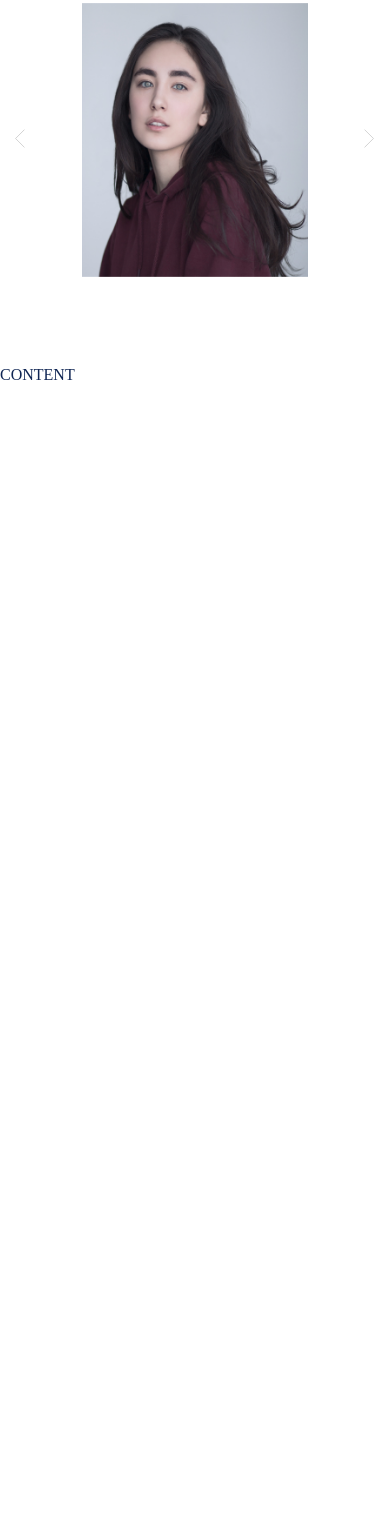
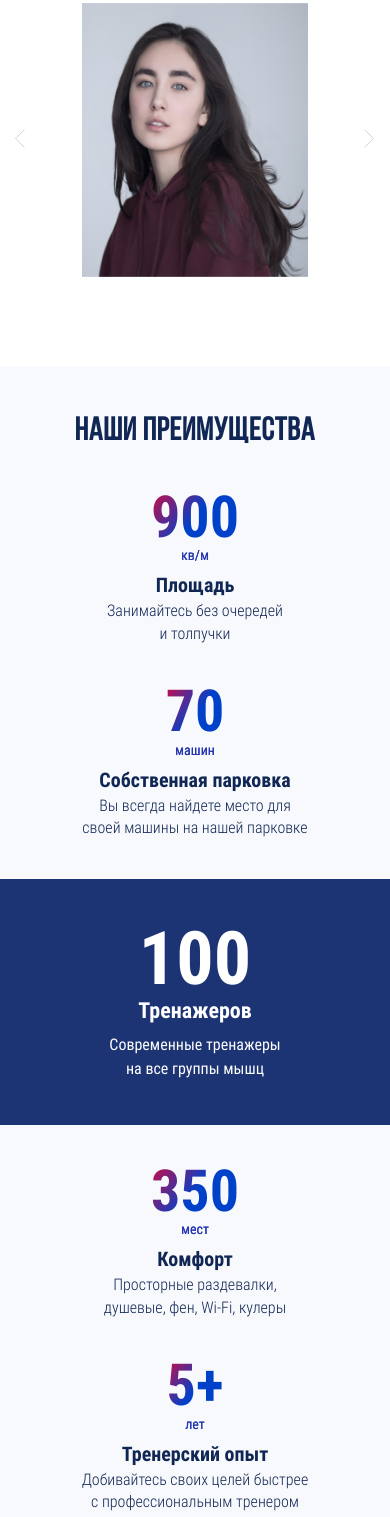
Before and after one commit to WalleQQ/fitness, a website built with webpack: page source/index.html in a window 390 px wide. Shown: the part 3651-5168 px from the top of the page. Before the commit the page ends 4035 px from the top, so only its background shows below. Built offline with nearby package versions, Linux system fonts and the light colour scheme; files whose address does not match are found by name.

Commit message:
добавил блок преимуществ

```diff
--- a/source/index.html
+++ b/source/index.html
@@ -257,6 +257,7 @@
               </svg>
             </div>
           <div class="coaches__swiper swiper">
+
             <div class="swiper-wrapper">
               <div class="swiper-slide">
                 <img
@@ -405,6 +406,61 @@
             </div>
           </div>
       </section>
+      <section class="avantages">
+        <div class="wrapper">
+          <h2>Наши преимущества</h2>
+        </div>
+          <div class="avantages__list-wrapper">
+          <ul class="avantages__list">
+            <li class="avantages__item">
+              <div class="avantages__item-counts">
+                <p>900<span>кв/м</span></p>
+              </div>
+              <div class="avantages__item-text">
+                <h3>Площадь</h3>
+                <p>Занимайтесь без очередей и&nbsp;толпучки</p>
+              </div>
+            </li>
+            <li class="avantages__item">
+              <div class="avantages__item-counts">
+                <p>70<span>машин</span></p>
+              </div>
+              <div class="avantages__item-text">
+                <h3>Собственная парковка</h3>
+                <p>Вы всегда найдете место для своей машины на нашей парковке</p>
+              </div>
+            </li>
+            <li class="avantages__item avantages__item--center">
+              <div class="avantages__item--center-counts">
+                <p>100<span>Тренажеров</span></p>
+              </div>
+              <div class="avantages__item--center-text">
+                <p>Современные тренажеры на&nbsp;все группы мышц</p>
+              </div>
+          </li>
+            <li class="avantages__item">
+              <div class="avantages__item-counts">
+                <p>350<span>мест</span></p>
+              </div>
+              <div class="avantages__item-text">
+                <h3>Комфорт</h3>
+                <p>Просторные раздевалки,
+                  душевые, фен, Wi-Fi, кулеры</p>
+              </div>
+            </li>
+            <li class="avantages__item">
+              <div class="avantages__item-counts">
+                <p>5+<span>лет</span></p>
+              </div>
+              <div class="avantages__item-text">
+                <h3>Тренерский опыт</h3>
+                <p>Добивайтесь своих целей быстрее с&nbsp;профессиональным тренером</p>
+              </div>
+            </li>
+          </ul>
+
+        </div>
+      </section>
     </main>
     <footer>CONTENT</footer>
     <!-- <script src="js/vendor.min.js"></script> -->
--- /dev/null
+++ b/source/sass/blocks/avantages.scss
@@ -0,0 +1,227 @@
+.avantages {
+  background-color: $color-ghost-white;
+  padding: 123px 0;
+  margin: 0 auto;
+
+  @media (max-width: 1199px) {
+    padding: 100px 0;
+  }
+
+  @media (max-width: 767px) {
+    padding: 50px 0;
+  }
+}
+
+.avantages h2 {
+  font-family: $ff-bebas;
+  font-size: 49px;
+  line-height: 49px;
+  letter-spacing: 0.03em;
+  text-align: center;
+  margin-bottom: 66px;
+
+  @media (max-width: 1199px) {
+    font-size: 42px;
+    line-height: 42px;
+    margin-bottom: 42px;
+  }
+
+  @media (max-width: 767px) {
+    font-size: 32px;
+    line-height: 32px;
+    margin-bottom: 42px;
+  }
+}
+
+.avantages__list-wrapper {
+  max-width: 1366px;
+  margin: 0 auto;
+  position: relative;
+}
+
+.avantages__list {
+  max-width: 1366px;
+  position: relative;
+  @include list-zeroing;
+  display: grid;
+  justify-content: space-between;
+  grid-template-columns: repeat(2, 340px);
+  row-gap: 156px;
+  padding: 0 162px 0 189px;
+
+  &::before {
+    content: "";
+    position: absolute;
+    height: 2px;
+    width: 340px;
+    top: 50%;
+    left: 163px;
+    transform: translateY(-50%);
+    background-color: $color-border-2;
+  }
+
+  &::after {
+    content: "";
+    position: absolute;
+    height: 2px;
+    width: 340px;
+    top: 50%;
+    right: 162px;
+    transform: translateY(-50%);
+    background-color: $color-border-2;
+  }
+
+  @media (max-width: 1199px) {
+    grid-template-columns: repeat(2, 294px);
+    padding: 0 75px 0 45px;
+    row-gap: 330px;
+
+    &::before {
+      display: none;
+    }
+
+    &::after {
+      display: none;
+    }
+  }
+
+  @media (max-width: 767px) {
+    padding: 0;
+    grid-template-columns: 1fr;
+    row-gap: 39px;
+    justify-items: center;
+  }
+}
+
+.avantages__item {
+  width: 340px;
+  display: flex;
+  gap: 30px;
+
+  @media (max-width: 767px) {
+    flex-direction: column;
+    align-items: center;
+    text-align: center;
+    width: 100%;
+    gap: 4px;
+  }
+}
+
+.avantages__item-counts p {
+  position: relative;
+  font-family: $ff-roboto-condensed-bold;
+  font-size: 71px;
+  line-height: 80%;
+  width: min-content;
+  display: flex;
+  flex-direction: column;
+  background: linear-gradient(127.61deg, #d10a42 0%, #0041ca 45.58%);
+  background-clip: text;
+  -webkit-text-fill-color: transparent;
+
+  @media (max-width: 1199px) {
+    font-size: 58px;
+  }
+
+  @media (max-width: 767px) {
+    line-height: 96%;
+  }
+}
+
+.avantages__item-counts span {
+  font-family: $ff-roboto-condensed-regular;
+  font-size: 14px;
+  line-height: 150%;
+  -webkit-text-fill-color: #2e35ac;
+}
+
+.avantages__item-text h3 {
+  font-family: $ff-roboto-condensed-bold;
+  font-size: 22px;
+  line-height: 150%;
+
+  @media (max-width: 1199px) {
+    font-size: 20px;
+  }
+}
+
+.avantages__item-text p {
+  font-family: $ff-roboto-light;
+  font-size: 16px;
+  line-height: 140%;
+
+  @media (max-width: 767px) {
+    max-width: 227px;
+  }
+}
+
+.avantages__item--center {
+  gap: 0;
+  position: absolute;
+  top: 50%;
+  left: 50%;
+  transform: translateX(-50%) translateY(-50%);
+  box-sizing: border-box;
+  padding: 57px 34px;
+  background-color: $color-resolution-blue;
+  width: 240px;
+  color: $color-default-white;
+  text-align: center;
+  display: flex;
+  flex-direction: column;
+  align-items: center;
+
+  @media (max-width: 1199px) {
+    gap: 0;
+    padding: 34px;
+    width: 442px;
+  }
+
+  @media (max-width: 767px) {
+    gap: 0;
+    padding: 44px;
+    width: 100%;
+    position: static;
+    transform: translateX(0) translateY(0);
+    left: 0;
+    top: 0;
+  }
+}
+
+.avantages__item--center-counts p {
+  font-family: $ff-roboto-condensed-bold;
+  font-size: 74px;
+  line-height: 96%;
+  display: flex;
+  flex-direction: column;
+  align-items: center;
+  margin-bottom: 33px;
+
+  @media (max-width: 1199px) {
+    margin-bottom: 15px;
+  }
+
+  @media (max-width: 767px) {
+    margin-bottom: 6px;
+  }
+}
+
+.avantages__item--center-counts span {
+  font-size: 26px;
+  line-height: 150%;
+
+  @media (max-width: 1199px) {
+    font-size: 22px;
+  }
+}
+
+.avantages__item--center-text p {
+  font-family: $ff-roboto-condensed-regular;
+  font-size: 16px;
+  line-height: 150%;
+  max-width: 100%;
+
+  @media (max-width: 1199px) {
+    max-width: 192px;
+  }
+}
--- a/source/sass/blocks/coaches.scss
+++ b/source/sass/blocks/coaches.scss
@@ -83,9 +83,14 @@
   position: absolute;
   z-index: 1;
   top: 58%;
-  left: 47px;
+  left: 15%;
   width: 18px;
   height: 32px;
+
+  @media (max-width: 1200px) {
+    top: 58%;
+    left: 47px;
+  }
 
   @media (max-width: 1199px) {
     top: 54%;
@@ -103,10 +108,15 @@
   display: block;
   position: absolute;
   top: 58%;
-  right: 47px;
+  right: 15%;
   z-index: 1;
   width: 18px;
   height: 32px;
+
+  @media (max-width: 1200px) {
+    top: 58%;
+    right: 47px;
+  }
 
   @media (max-width: 1199px) {
     top: 54%;
--- a/source/sass/style.scss
+++ b/source/sass/style.scss
@@ -1,3 +1,4 @@
+@import "../../node_modules/swiper/swiper.scss";
 @import "vendor/normalize";
 @import "variables";
 @import "mixins";
@@ -14,4 +15,4 @@
 @import "blocks/subscriptions";
 @import "blocks/competitions";
 @import "blocks/coaches";
-@import "../../node_modules/swiper/swiper.scss";
+@import "blocks/avantages";
--- a/source/sass/variables.scss
+++ b/source/sass/variables.scss
@@ -14,6 +14,7 @@ $color-crimson: #d10a42;
 $color-spindle: #b6bdcc;
 
 $color-border: rgba(120, 120, 120, 0.2);
+$color-border-2: rgba(209, 10, 66, 0.2);
 
 $video-background: rgba(20, 54, 122, 0.5);
 $slide-background: rgba(16, 38, 84, 0.89);
```
Also changed, not shown: build/css/style.css, build/css/style.min.css, build/index.html, 1 other file.
